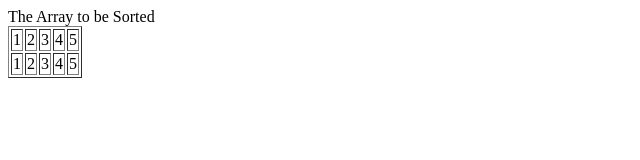
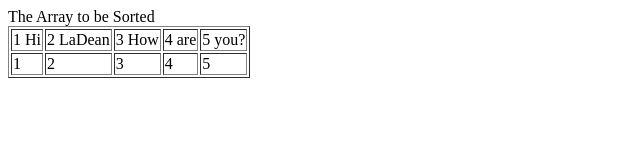
Before and after one commit to DeanDean12/FrontEndPractice, a plain HTML site: page SortingAlgorithms/index.html in a window 1280 px wide. Shown: the whole page, without its empty margins (0-640 px from the left). Drawn offline with Linux system fonts and the light colour scheme.

Commit message:
test commit
testing branches and commuits

```diff
--- a/SortingAlgorithms/index.html
+++ b/SortingAlgorithms/index.html
@@ -10,11 +10,11 @@
 
 	<table border="1">
 		<tr>
-			<td>1</td>
-			<td>2</td>
-			<td>3</td>
-			<td>4</td>
-			<td>5</td>
+			<td>1 Hi</td>
+			<td>2 LaDean</td>
+			<td>3 How</td>
+			<td>4 are</td>
+			<td>5 you?</td>
 
 		</tr>
 		<tr>
```
